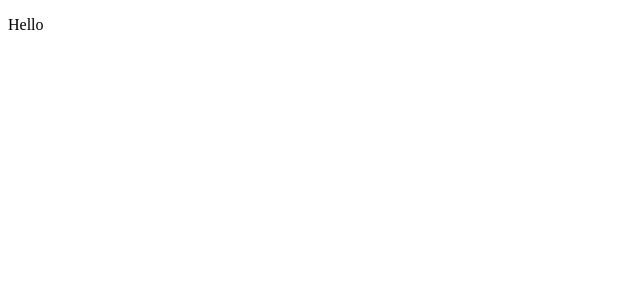
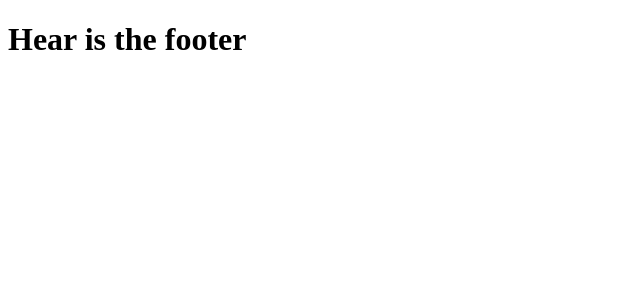
Before and after one commit to Thebittles/Something, a React (Create React App) app in the folder client/: page / in a window 1280 px wide. Shown: the top 300 px of the page, without its empty margins (0-640 px from the left). Built offline with nearby package versions, Linux system fonts and the light colour scheme.

Commit message:
Built header

```diff
--- a/client/src/App.js
+++ b/client/src/App.js
@@ -3,6 +3,7 @@
 
 export default function App() {
   return (
-   <p>Hello</p>
+    <h1>Hear is the footer</h1>
+
   );
 }
```
